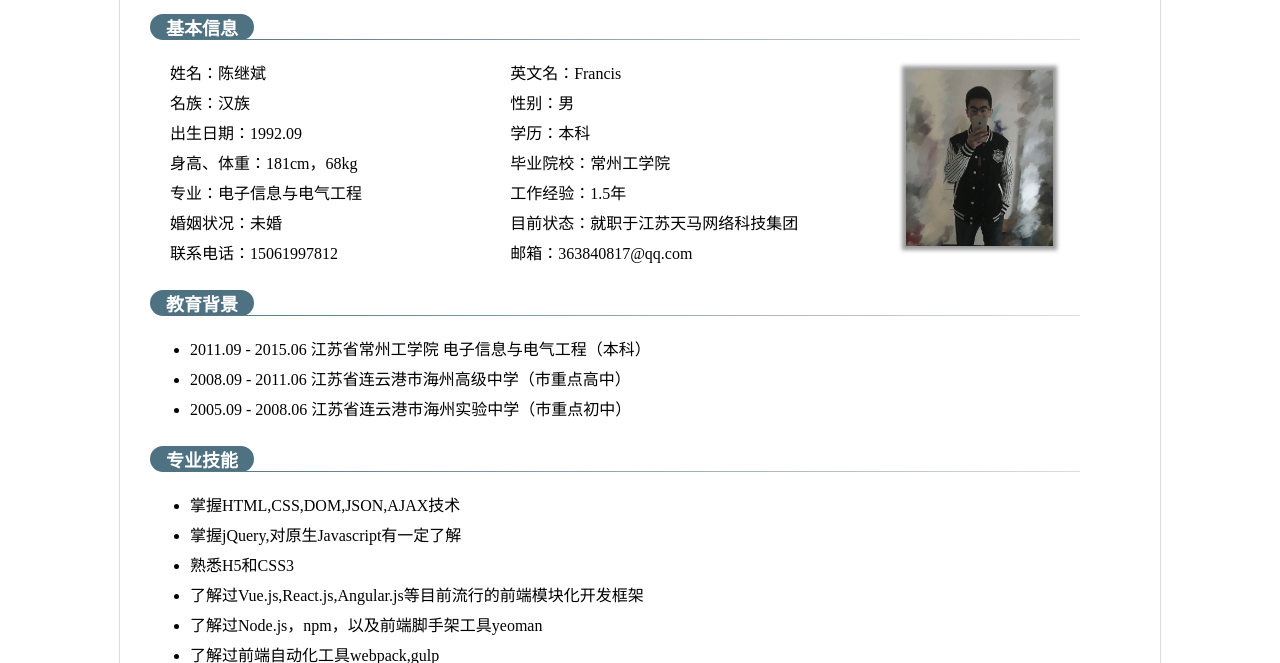
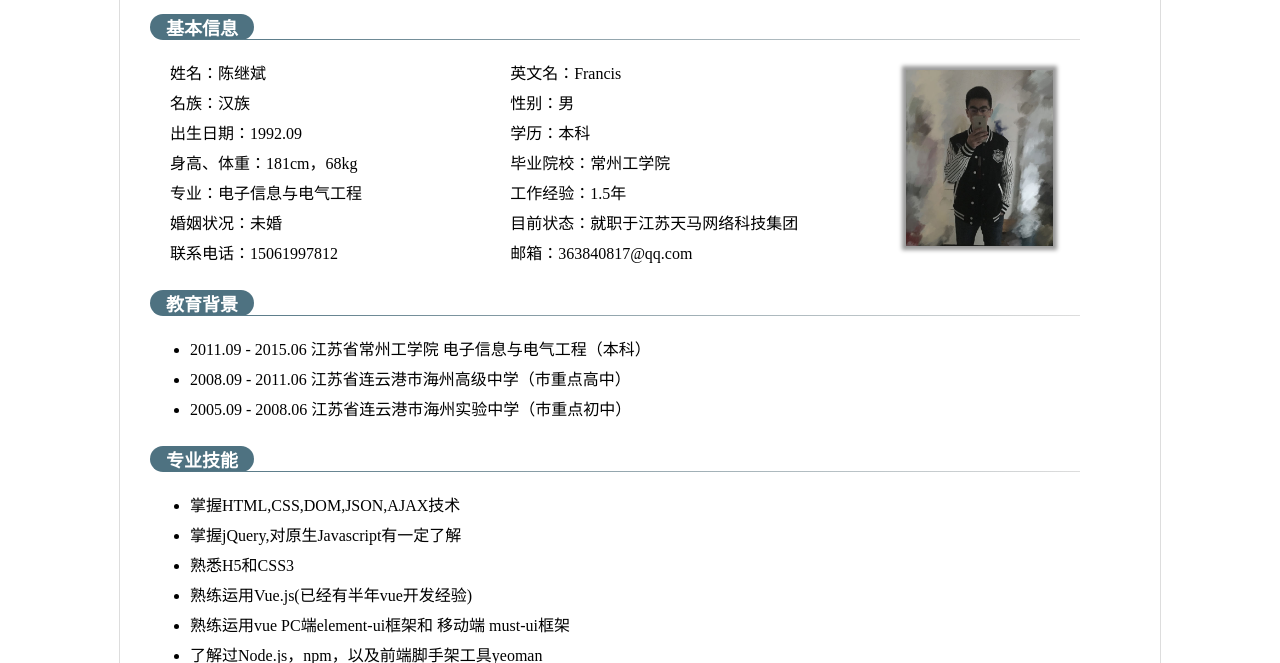
Before and after one commit to chenjibin/chenjibin.github.io, a plain HTML site: page index.html in a window 1280 px wide. Shown: the part 137-800 px from the top of the page. Drawn offline with Linux system fonts and the light colour scheme.

Commit message:
new change

```diff
--- a/index.html
+++ b/index.html
@@ -193,7 +193,8 @@
                     <li>掌握HTML,CSS,DOM,JSON,AJAX技术</li>
                     <li>掌握jQuery,对原生Javascript有一定了解</li>
                     <li>熟悉H5和CSS3</li>
-                    <li>了解过Vue.js,React.js,Angular.js等目前流行的前端模块化开发框架</li>
+                    <li>熟练运用Vue.js(已经有半年vue开发经验)</li>
+                    <li>熟练运用vue PC端element-ui框架和 移动端 must-ui框架</li>
                     <li>了解过Node.js，npm，以及前端脚手架工具yeoman</li>
                     <li>了解过前端自动化工具webpack,gulp</li>
                     <li>了解过Node.js的Express框架，以及NoSQL的mongodb数据库</li>
```
